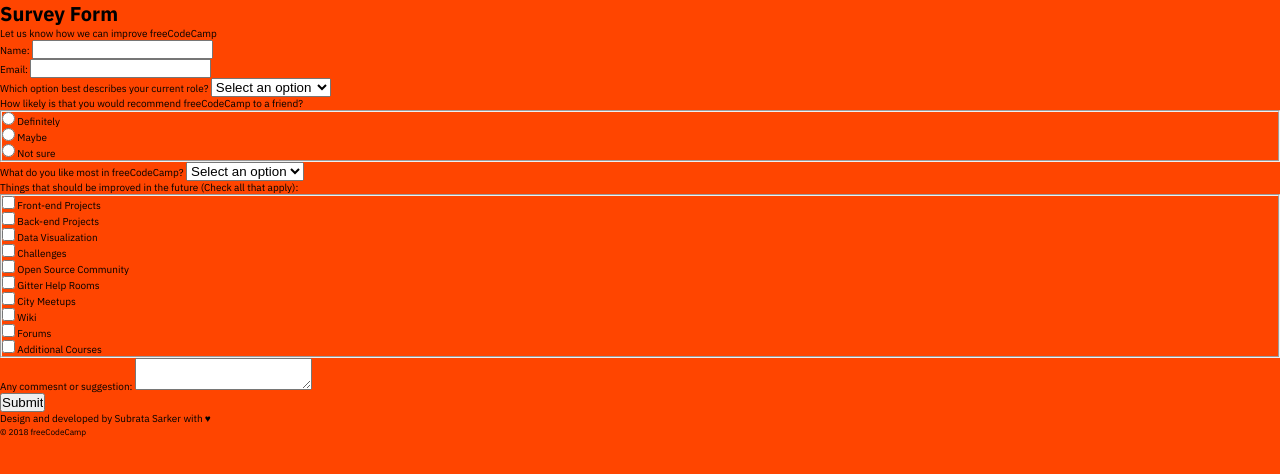
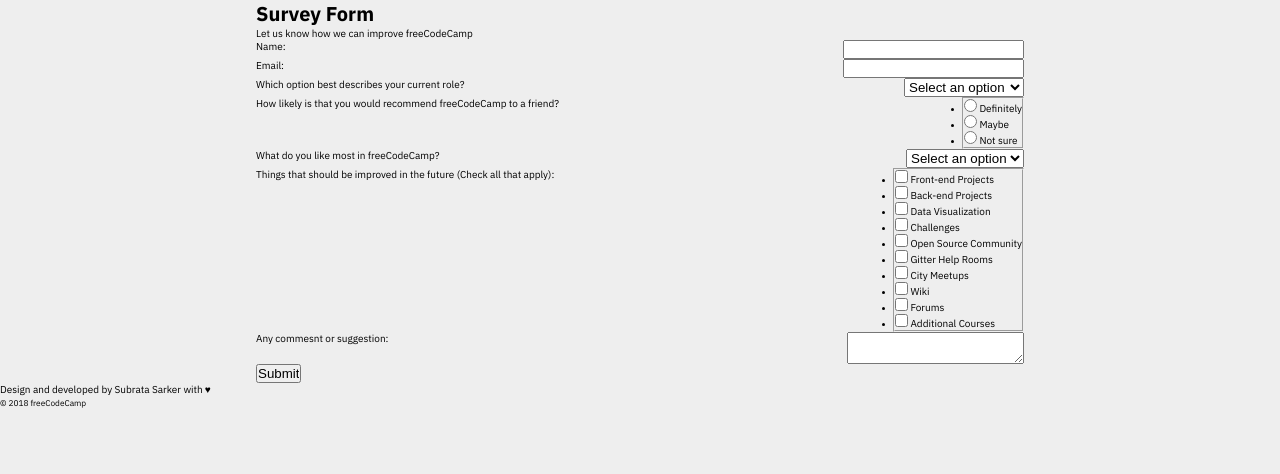
Before and after one commit to picklu/survey-form, a website: page index.html in a window 1280 px wide. Drawn offline with Linux system fonts and the light colour scheme.

Commit message:
Add initial style to header and form container

```diff
--- a/sass/_layout.scss
+++ b/sass/_layout.scss
@@ -0,0 +1,13 @@
+.header,
+.form {
+    width: 60vw;
+    margin: 0 auto;
+}
+
+.form {
+
+    &__field {
+        display: grid;
+        grid-template-columns: 1fr auto;
+    }
+}
```
Also changed, not shown: css/style.css.
